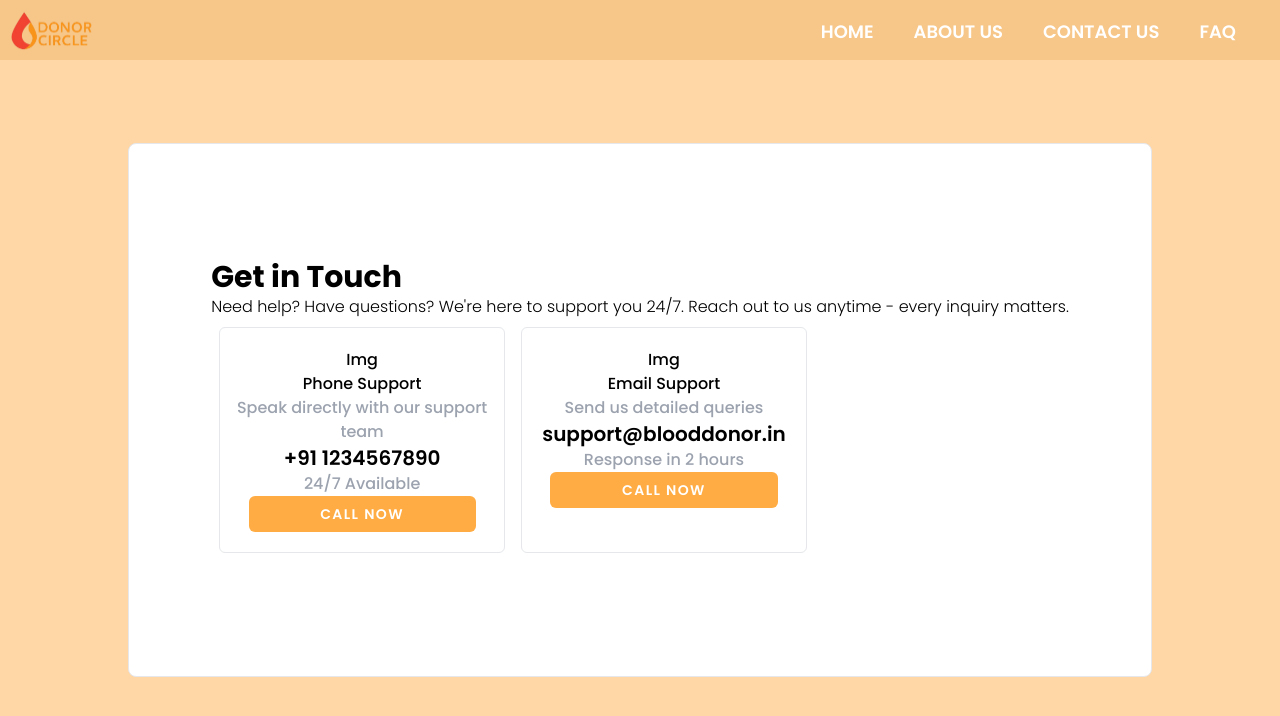
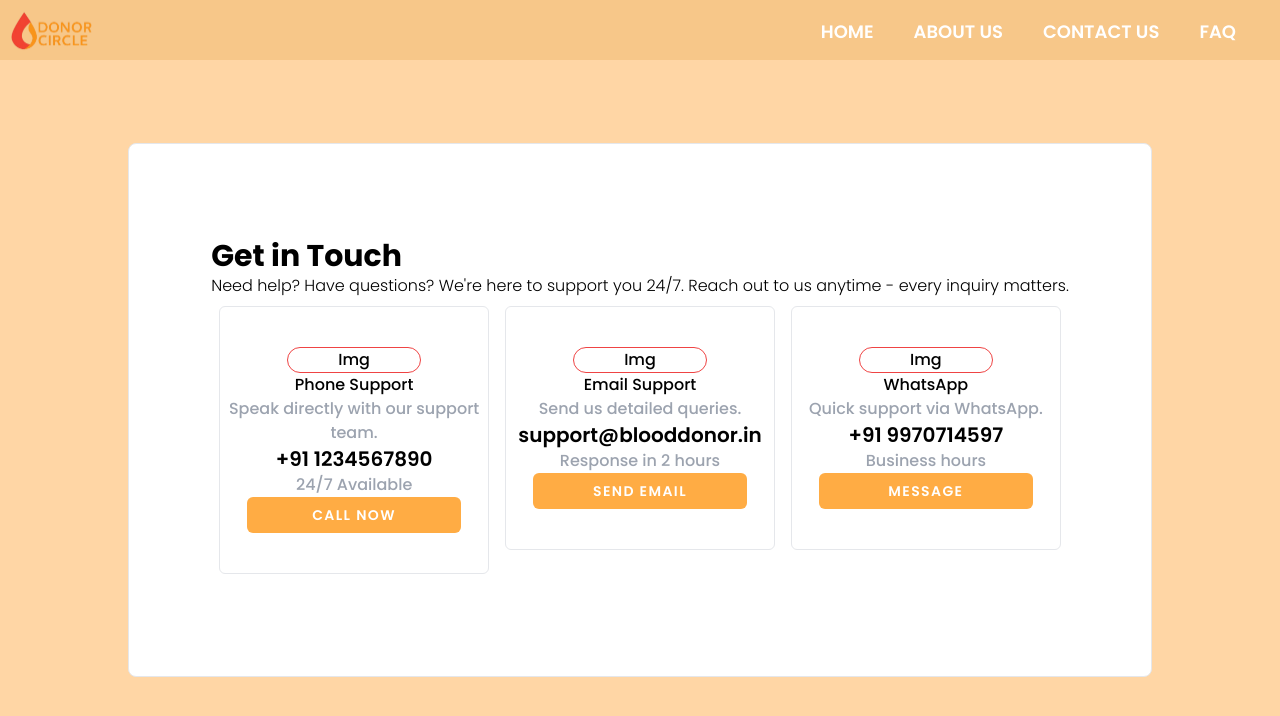
Before and after one commit to TanmayVidhate/DonorCircle_2, a React (Vite) app in the folder client/: page /contactus in a window 1280 px wide. Shown: the top 716 px of the page. Built offline with nearby package versions, Linux system fonts and the light colour scheme.

Commit message:
add card

```diff
--- a/client/src/Components/ContactUSCard.jsx
+++ b/client/src/Components/ContactUSCard.jsx
@@ -1,11 +1,11 @@
 import React from 'react'
 import Button from './Button'
-function ContactUSCard({title,info,mobile,action}) {
+function ContactUSCard({title,info,mobile,action,btntext}) {
     return (
         <>
-            <div className='border rounded-md text-center w-2/6 m-2 py-5'>
-                <div className=''>
-                    <p>Img</p>
+            <div className='border rounded-md text-center w-2/6  h-max m-2 py-10 '>
+                <div className='border m-auto border-red-500 rounded-full w-1/2 h-2/5 '>
+                    <p className='text-center'>Img</p>
                 </div>
                 <div>
                     <p>{title}</p>
@@ -20,7 +20,7 @@ function ContactUSCard({title,info,mobile,action}) {
                     <p className='text-gray-400'>{action}</p>
                 </div>
                 <div >
-                    <Button name="Call Now" className='w-1/3 text-sm rounded-md'/>
+                    <Button name={btntext} className='w-1/2 text-sm rounded-md'/>
                 </div>
             </div>
         </>
--- a/client/src/Views/ContactUs.jsx
+++ b/client/src/Views/ContactUs.jsx
@@ -19,9 +19,10 @@ function ContactUs() {
                             <p className='font-light'>Need help? Have questions? We're here to support you 24/7. Reach out to us anytime - every inquiry matters.</p>
                         </div>
 
-                        <div className='flex'>
-                            <ContactUSCard title="Phone Support" info="Speak directly with our support team" mobile="+91 1234567890" action="24/7 Available"/>
-                            <ContactUSCard title="Email Support" info="Send us detailed queries" mobile="support@blooddonor.in" action="Response in 2 hours"/>
+                        <div className='flex '>
+                            <ContactUSCard title="Phone Support" info="Speak directly with our support team." mobile="+91 1234567890" action="24/7 Available" btntext="Call Now"/>
+                            <ContactUSCard title="Email Support" info="Send us detailed queries." mobile="support@blooddonor.in" action="Response in 2 hours" btntext="Send Email"/>
+                            <ContactUSCard title="WhatsApp" info="Quick support via WhatsApp." mobile="+91 9970714597" action="Business hours" btntext="Message"/>
                         </div>
                     </div>
                 </div>
```
